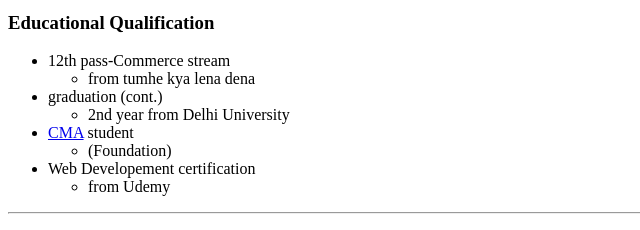
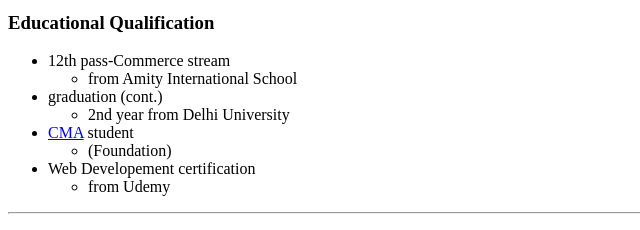
Before and after one commit to snigupta/cv, a plain HTML site: page index.html in a window 1280 px wide. Shown: the part 235-465 px from the top of the page, 0-640 px from the left. Drawn offline with Linux system fonts and the light colour scheme.

Commit message:
updated cv

```diff
--- a/index.html
+++ b/index.html
@@ -23,7 +23,7 @@
   <ul>
     <li>12th pass-Commerce stream
       <ul>
-        <li>from tumhe kya lena dena</li>
+        <li>from Amity International School</li>
       </ul>
     </li>
     <li>graduation (cont.)
```
